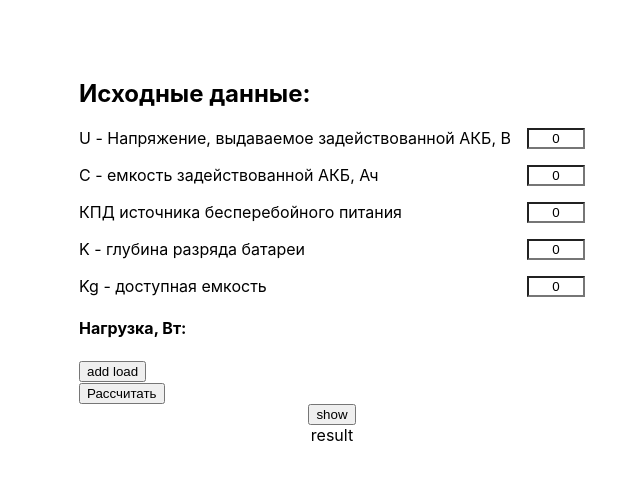
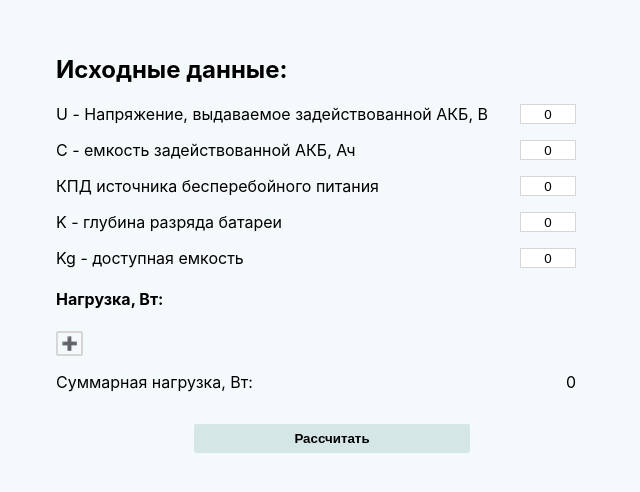
Before and after one commit to korchel/electrical-calculator, a React (Create React App) app: page / in a window 1280 px wide. Shown: the part 148-640 px from the top of the page, without its empty margins (308-948 px from the left). Built offline with nearby package versions, Linux system fonts and the light colour scheme.

Commit message:
styles adited

```diff
--- a/src/components/Input.jsx
+++ b/src/components/Input.jsx
@@ -5,7 +5,7 @@ import { Formik, Form, Field, FieldArray } from 'formik';
 import Result from "./Result";
 
 const Input = () => {
-  const [showResult, setShowResult] = useState(true);
+  const [showResult, setShowResult] = useState(false);
 
   return (
     <>
@@ -26,15 +26,15 @@ const Input = () => {
         {({ errors, touched, values }) => (
           <Form>
             <h2 className='title'>Исходные данные:</h2>
-            <div className='input-group'>
-              <label className='input-label'>U - Напряжение, выдаваемое задействованной АКБ, В</label>
+            <div className='flex-group mb-1 mr-2'>
+              <label className='input-label mr-2'>U - Напряжение, выдаваемое задействованной АКБ, В</label>
               <Field
                 name='voltage'
                 className='ups-input'
                 type='number'
               />
             </div>
-            <div className='input-group'>
+            <div className='flex-group mb-1 mr-2'>
               <label className='input-label'>C - емкость задействованной АКБ, Ач</label>
               <Field
                 name='capacitance'
@@ -42,7 +42,7 @@ const Input = () => {
                 type='number'
               />
             </div>
-            <div className='input-group'>
+            <div className='flex-group mb-1 mr-2'>
               <label className='input-label'>КПД источника бесперебойного питания</label>
               <Field
                 name='upsEfficiency'
@@ -50,7 +50,7 @@ const Input = () => {
                 type='number'
               />
             </div>
-            <div className='input-group'>
+            <div className='flex-group mb-1 mr-2'>
               <label className='input-label'>K - глубина разряда батареи</label>
               <Field
                 name='dischargeDepth'
@@ -58,7 +58,7 @@ const Input = () => {
                 type='number'
               />
             </div>
-            <div className='input-group'>
+            <div className='flex-group mb-1 mr-2'>
               <label className='input-label'>Kg - доступная емкость</label>
               <Field
                 name='availableCapacity'
@@ -69,36 +69,54 @@ const Input = () => {
             <div>
               <h4>Нагрузка, Вт:</h4>
               <FieldArray name="loads" render={({ insert, remove }) => (
-                <div>
+                <div className="mb-1">
                   {
                     values.loads.map((load, index) => (
-                      <div className='input-group' key={`load${index}`}>
+                      <div className='flex-group mb-1' key={`load${index}`}>
                         <label className='input-label'>{`прибор ${index + 1}`}</label>
-                        <div className="input-group">
+                        <div className='flex-group'>
                         <Field
                           id={`load${index}`}
                           name={`loads.${index}`}
                           className='ups-input'
                           type="number"
                         />
-                          <button type="button" onClick={() => remove(index)}>-</button>
+                        <button
+                          type="button"
+                          onClick={() => remove(index)}
+                          className="delete-button"
+                        >
+                          &#x2716;
+                        </button>
                         </div>
                       </div>
                     ))
                   }
-                  <button type="button" onClick={() => {
-                    insert(values.loads.length + 1, {id: 0, value: 0})
-                  }}>add load</button>
+                  <button
+                    type="button"
+                    onClick={() => {
+                      insert(values.loads.length + 1, 0)
+                    }}
+                    className="add-button"
+                  >
+                    &#x2795;
+                  </button>
+                  <div className="flex-group mb-1 mr-2">
+                    <p>Суммарная нагрузка, Вт:</p>
+                    <p>{values.loads.reduce((value, acc) => value + acc, 0)}</p>
+                  </div>
                 </div>
               )} />
             </div>
-            <button type='submit'>
-              Рассчитать
+            <div className="flex-center mb-1">
+              <button type='submit' className="submit-button" onClick={() => setShowResult(!showResult)}>
+                <span>Рассчитать</span>
               </button>
+            </div>
           </Form>
         )}
       </Formik>
-      <button onClick={() => setShowResult(!showResult)} > show </button>
+
       {showResult && <Result />}
     </>
   );
--- a/src/components/Result.jsx
+++ b/src/components/Result.jsx
@@ -1,7 +1,7 @@
 const Result = () => {
   return (
     <div>
-      result
+      T=U&#xD7;C&#xD7;h&#xD7;K&#xD7;Kg/P=
     </div>
   )
 }
--- a/src/index.css
+++ b/src/index.css
@@ -5,6 +5,12 @@ body {
     sans-serif;
   -webkit-font-smoothing: antialiased;
   -moz-osx-font-smoothing: grayscale;
+}
+
+:root {
+  --bg: #f4fafc;
+  --border: #d6d6d6;
+  --button-color:
 }
 
 code {
@@ -18,26 +24,35 @@ code {
   flex-direction: column;
   justify-content: center;
   align-items: center;
+  background-color: var(--bg);
 }
 
 .title {
   font-weight: bold;
 }
 
-.input-group {
-  display: flex;
-  justify-content: space-between;
+.mb-1 {
   margin-bottom: 1rem;
 }
 
+.mr-2 {
+  margin-right: 2rem;
+}
+
+.flex-group {
+  display: flex;
+  justify-content: space-between;
+}
+
 .input-label {
-  margin-right: 1rem;
+
 }
 
 .ups-input {
   display: block;
   width: 50px;
   text-align: center;
+  border: 1px solid var(--border);
 }
 
 .ups-input[type="number"]::-webkit-outer-spin-button,
@@ -52,10 +67,37 @@ code {
     -moz-appearance: textfield;
 }
 
-.button-1 {
-
+.flex-center {
+  display: flex;
+  flex-direction: column;
+  align-items: center;
 }
 
-.button-2 {
-  display: block;
+.submit-button {
+  background-color: #d5e6e6;
+  border: none;
+  border-radius: 2px;
+  padding: 0.5em;
+  width: 50%;
+  cursor: pointer;
 }
+
+.submit-button span {
+  font-weight: bold;
+}
+
+.add-button {
+  background-color: transparent;
+  border: 2px solid var(--border);
+  border-radius: 2px;
+  cursor: pointer;
+  padding: 0.25em;
+}
+
+.delete-button {
+  width: 2rem;
+  cursor: pointer;
+  background: none;
+  color: red;
+  border: none;
+}
```
Lines whose indentation alone changed are shown as unchanged.
